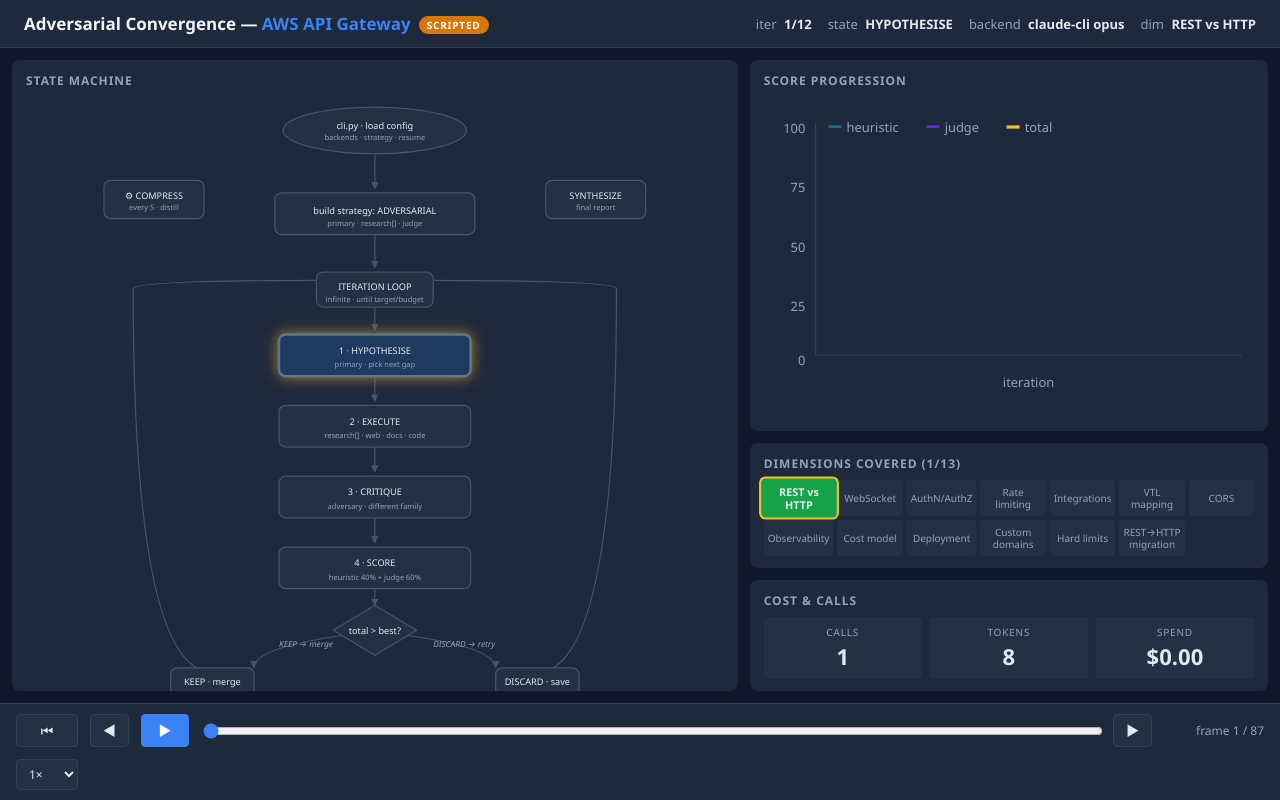
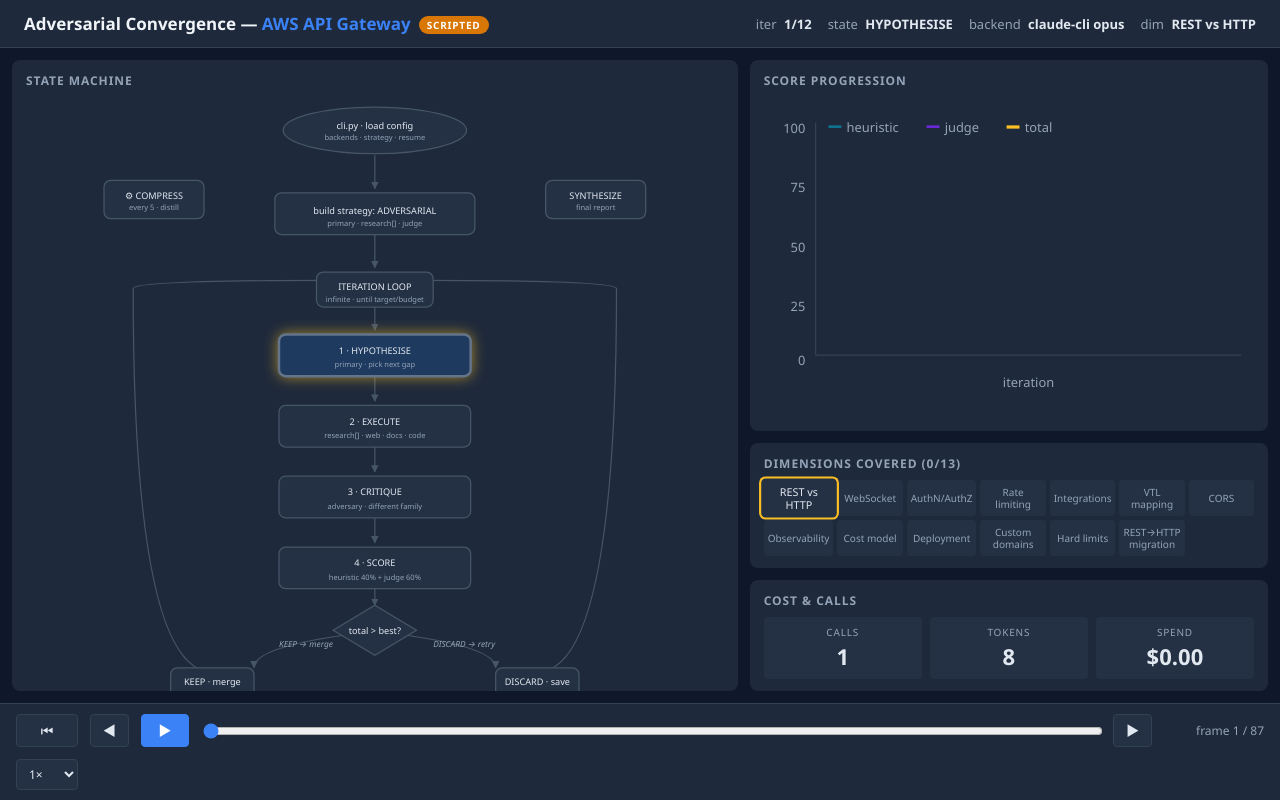
Before and after one commit to josefigueredo/multillm-adversarial-convergence, a plain HTML site: page docs/showcase/dashboard.html in a window 1280 px wide. Drawn offline with Linux system fonts and the light colour scheme.

Commit message:
fix(showcase/dashboard): un-green covered dimensions on backward scrub
Bug: ``updateDimGrid`` only added the ``covered`` class, never removed
it.  Scrubbing backward (or hitting restart) left every previously-
covered cell green even at frame 0.

Fix: in ``renderFrame``, recompute the covered-dimension set from
frames 0..currentIndex on every render — same pattern already used for
the ``visited`` node markers.  ``updateDimGrid`` now takes the set
(not a count + decision) and rebuilds both ``current`` and ``covered``
classes from scratch each call, so backward navigation reverts the
display correctly.

Also collapsed the two-call ``classList.remove('current'); .remove(
'covered')`` into a single ``.remove('current', 'covered')`` per
sonarqube S7778.

```diff
--- a/docs/showcase/dashboard.html
+++ b/docs/showcase/dashboard.html
@@ -687,13 +687,14 @@ function updateChart(chartPoints) {
   });
 }
 
-function updateDimGrid(coveredCount, currentDimIdx, decision) {
-  document.querySelectorAll('.dim-cell').forEach(c => c.classList.remove('current'));
+function updateDimGrid(coveredDimSet, currentDimIdx) {
+  // Rebuild from scratch so backward scrubbing un-greens cells correctly.
+  document.querySelectorAll('.dim-cell').forEach(c => c.classList.remove('current', 'covered'));
+  coveredDimSet.forEach(idx => $(`dim-${idx}`)?.classList.add('covered'));
   if (currentDimIdx >= 0 && $(`dim-${currentDimIdx}`)) {
     $(`dim-${currentDimIdx}`).classList.add('current');
-    if (decision === "KEEP") $(`dim-${currentDimIdx}`).classList.add('covered');
   }
-  $('dim-count').textContent = coveredCount;
+  $('dim-count').textContent = coveredDimSet.size;
 }
 
 function updateMeta(frame) {
@@ -757,7 +758,14 @@ const Player = {
       pulseAlongEdge(e, this.pulseMs / this.speed);
     }
     updateMeta(f);
-    updateDimGrid(f.dimsCoveredCount, f.dimIdx, f.decision);
+    // Recompute covered dimensions from frames 0..index so backward scrubbing
+    // un-greens cells correctly (the frame's cumulative count would over-mark).
+    const coveredDimSet = new Set();
+    for (let i = 0; i <= index; i++) {
+      const fi = this.frames[i];
+      if (fi.state === "KEEP" && fi.dimIdx >= 0) coveredDimSet.add(fi.dimIdx);
+    }
+    updateDimGrid(coveredDimSet, f.dimIdx);
     updateCost(f);
     $('scrubber').value = index;
     $('frame-counter').textContent = `frame ${index + 1} / ${this.frames.length}`;
```
